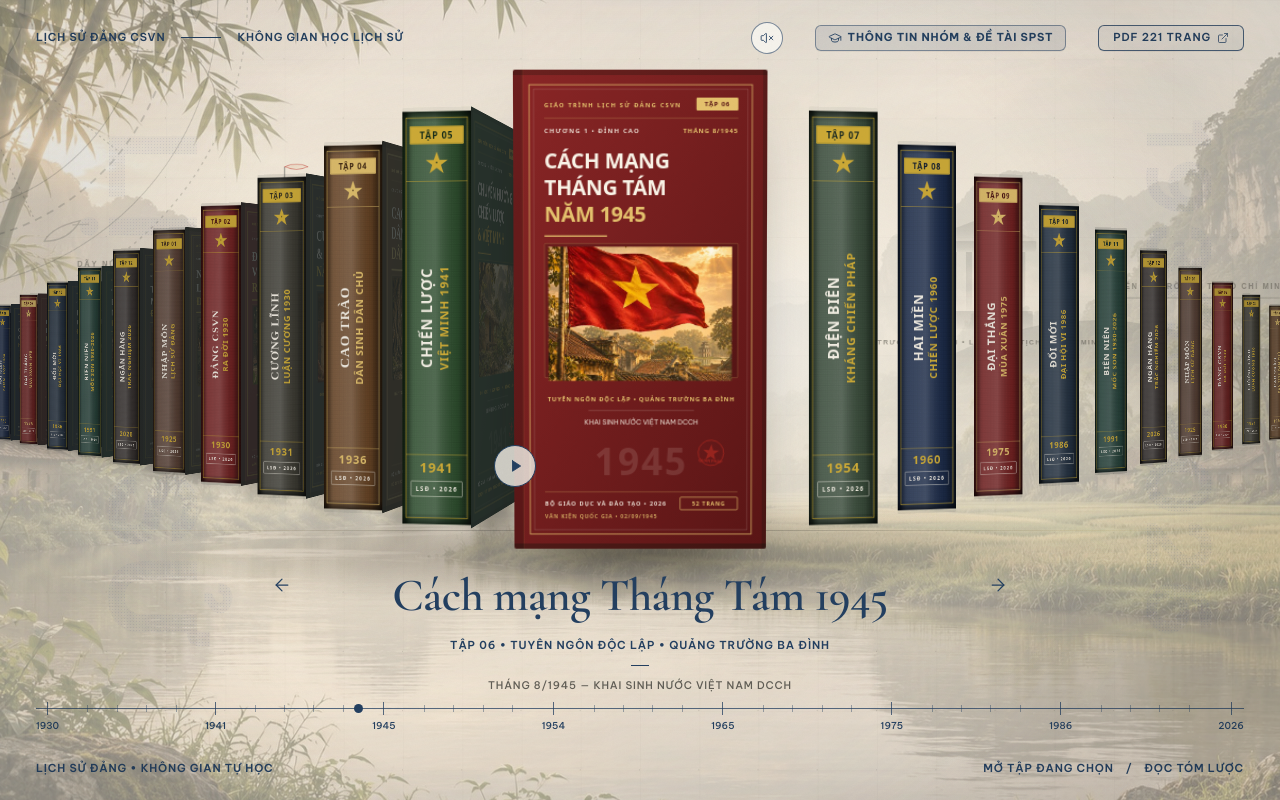
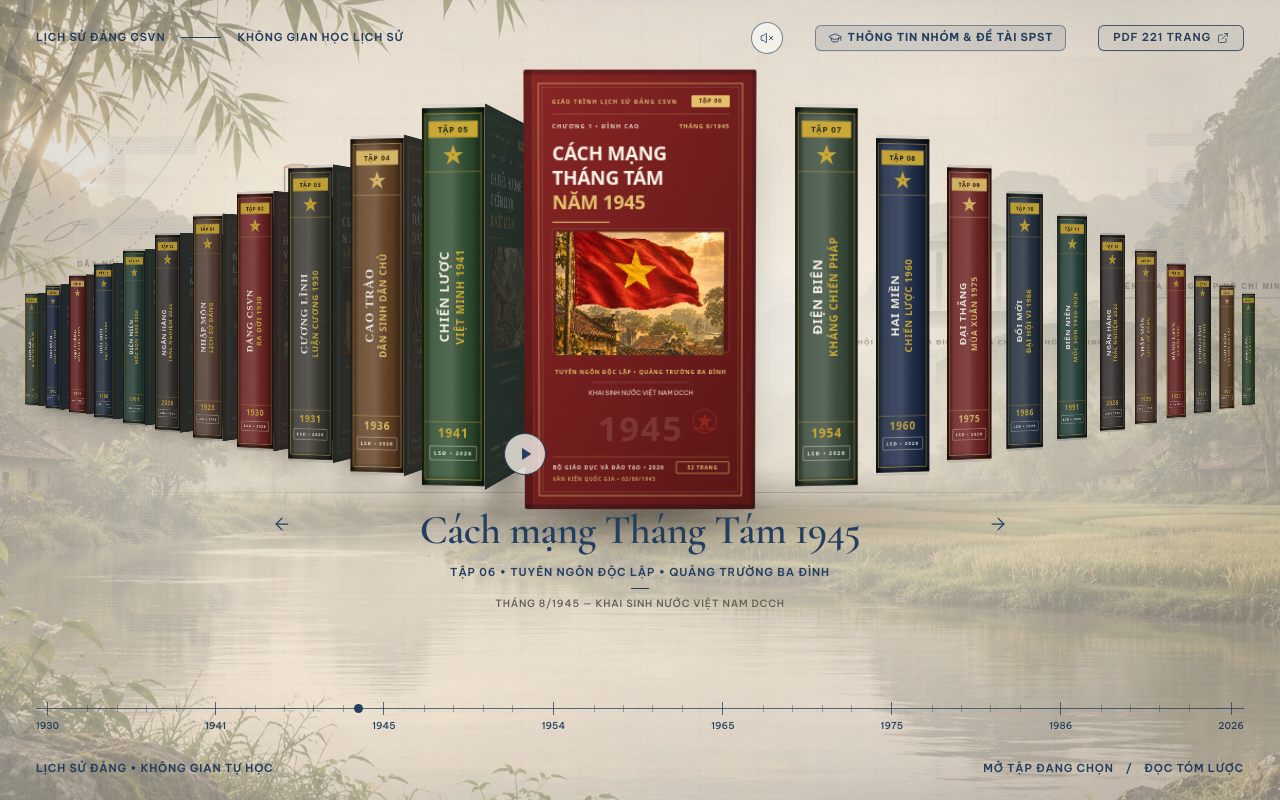
Before and after one commit to trungtran2511/VNR, a React (Vite) app: page / in a window 1280 px wide. Built offline with nearby package versions, Linux system fonts and the light colour scheme.

Commit message:
fix(ui): điều chỉnh khoảng cách an toàn chống đè chữ vào trục thời gian trên Kệ 3D

```diff
--- a/src/components/BookShelf3D.tsx
+++ b/src/components/BookShelf3D.tsx
@@ -1788,14 +1788,14 @@ export default function BookShelf3D({ onOpenBook }: BookShelf3DProps) {
       {/* 6. Caption (Masked sliding lines under the cover) */}
       <div
         aria-live="polite"
-        className="fixed left-1/2 -translate-x-1/2 z-20 flex flex-col items-center gap-2.5 pointer-events-none"
-        style={{ top: "calc(var(--cy) + var(--H) / 2 + 4.2vh)" }}
+        className="fixed left-1/2 -translate-x-1/2 z-20 flex flex-col items-center gap-1 md:gap-1.5 pointer-events-none"
+        style={{ top: "calc(var(--cy) + var(--H) / 2 + 1.2vh)" }}
       >
         {/* Editorial display title */}
         <div
           ref={capTitleRef}
-          className="caption-mask shelf-caption-title font-semibold text-primary tracking-[-0.015em] leading-[1.15]"
-          style={{ fontSize: "clamp(30px, 3.6vw, 52px)" }}
+          className="caption-mask shelf-caption-title font-semibold text-primary tracking-[-0.015em] leading-[1.12]"
+          style={{ fontSize: "clamp(26px, 3.2vw, 46px)" }}
         >
           <span>{initialBook.title}</span>
         </div>
@@ -1816,7 +1816,7 @@ export default function BookShelf3D({ onOpenBook }: BookShelf3DProps) {
         <div
           ref={capYearRef}
           className="caption-mask shelf-caption-meta font-medium text-muted-foreground"
-          style={{ fontSize: "10.5px", letterSpacing: "0.08em" }}
+          style={{ fontSize: "10px", letterSpacing: "0.08em" }}
         >
           <span>{`${initialBook.period} — ${initialBook.genre}`}</span>
         </div>
@@ -1828,9 +1828,9 @@ export default function BookShelf3D({ onOpenBook }: BookShelf3DProps) {
           motionRef.current.T = Math.round(motionRef.current.T) - 1;
         }}
         aria-label="Tập trước"
-        className="fixed z-20 w-[44px] h-[44px] flex items-center justify-center text-primary hover:opacity-70 transition-opacity"
+        className="fixed z-20 w-[44px] h-[44px] flex items-center justify-center text-primary hover:opacity-70 transition-opacity cursor-pointer"
         style={{
-          top: "calc(var(--cy) + var(--H) / 2 + 4.2vh)",
+          top: "calc(var(--cy) + var(--H) / 2 + 1.2vh)",
           left: "calc(50% - min(28vw, 370px) - 22px)"
         }}
       >
@@ -1842,9 +1842,9 @@ export default function BookShelf3D({ onOpenBook }: BookShelf3DProps) {
           motionRef.current.T = Math.round(motionRef.current.T) + 1;
         }}
         aria-label="Tập tiếp theo"
-        className="fixed z-20 w-[44px] h-[44px] flex items-center justify-center text-primary hover:opacity-70 transition-opacity"
+        className="fixed z-20 w-[44px] h-[44px] flex items-center justify-center text-primary hover:opacity-70 transition-opacity cursor-pointer"
         style={{
-          top: "calc(var(--cy) + var(--H) / 2 + 4.2vh)",
+          top: "calc(var(--cy) + var(--H) / 2 + 1.2vh)",
           left: "calc(50% + min(28vw, 370px) - 22px)"
         }}
       >
--- a/src/index.css
+++ b/src/index.css
@@ -35,8 +35,8 @@
   --radius-surface: 8px;
   --border-control: color-mix(in srgb, var(--ink) 35%, transparent);
   --border-control-strong: color-mix(in srgb, var(--ink) 80%, transparent);
-  --H: min(56.4vh, 39.6vw);
-  --cy: 38%;
+  --H: min(52vh, 38vw);
+  --cy: 35.5%;
   /* Semantic UI Tokens mapped to Paper/Cobalt System (UI_DESIGN_RULES.md Section III) */
   --background: var(--paper);
   --foreground: var(--ink);
@@ -62,8 +62,8 @@
 
 @media (max-width: 767px) {
   :root {
-    --H: min(81.6vw, 48svh);
-    --cy: 39%;
+    --H: min(78vw, 44svh);
+    --cy: 36%;
   }
 }
 
```
